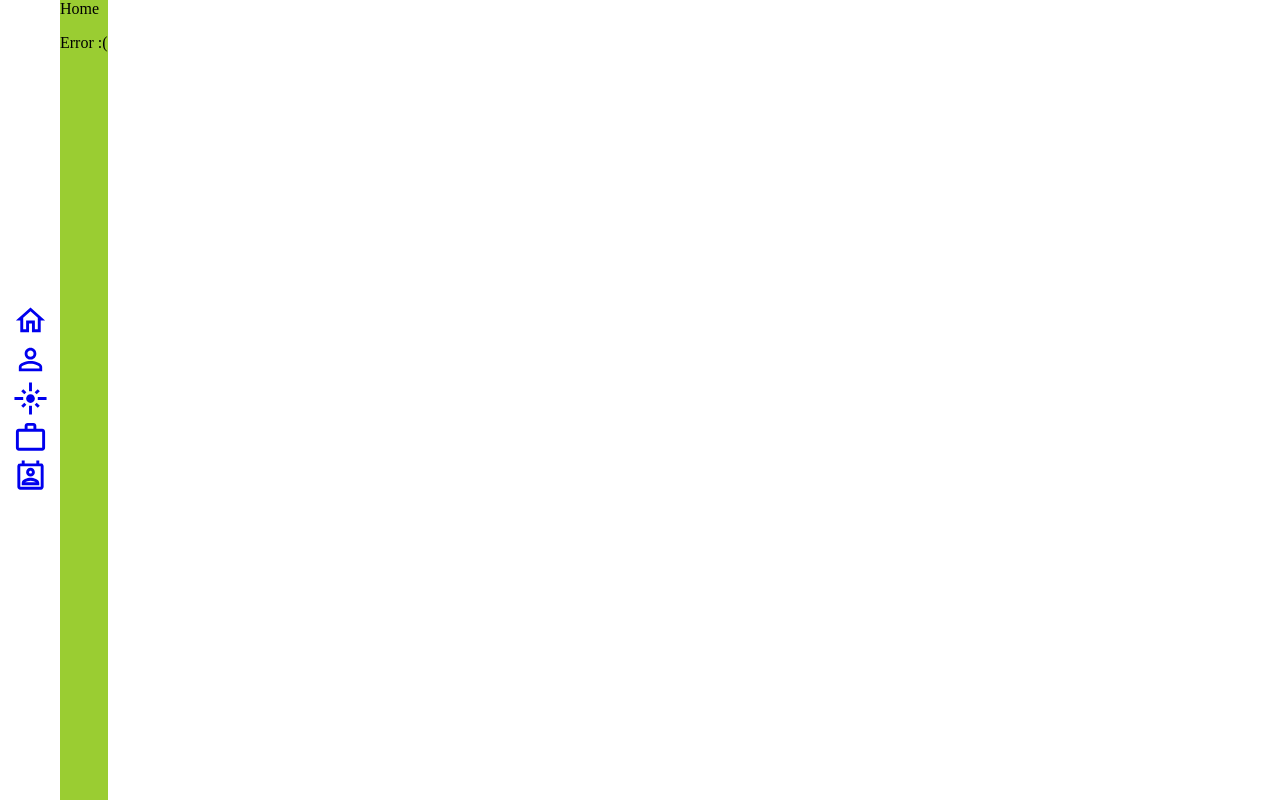
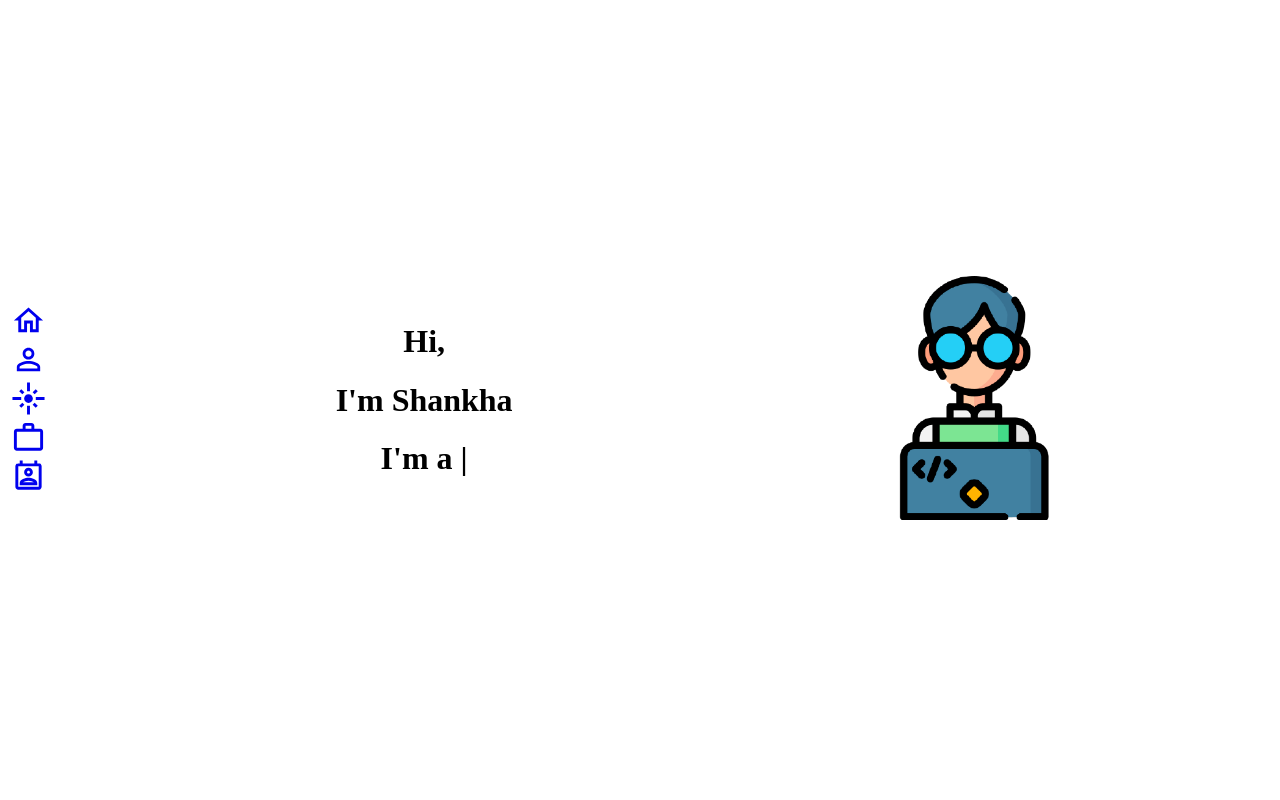
Before and after one commit to shankha001/PersonalWeb, a React (Create React App) app: page / in a window 1280 px wide. Built offline with nearby package versions, Linux system fonts and the light colour scheme.

Commit message:
[Homepage] add react-typical

```diff
--- a/package.json
+++ b/package.json
@@ -14,7 +14,8 @@
     "react-dom": "^16.13.1",
     "react-router": "^5.2.0",
     "react-router-dom": "^5.2.0",
-    "react-scripts": "3.4.3"
+    "react-scripts": "^4.0.0",
+    "react-typical": "^0.1.3"
   },
   "scripts": {
     "start": "react-scripts start",
--- a/src/components/Home/Home.jsx
+++ b/src/components/Home/Home.jsx
@@ -1,36 +1,70 @@
-import React from 'react';
-import './home.styles.scss';
-import { useQuery, gql } from '@apollo/client';
-
-const EXCHANGE_RATES = gql`
-  query G {
-    books {
-      title
-      author
-    }
-  }
-`;
-
+import React from "react";
+import "./home.styles.scss";
+import { useQuery, gql } from "@apollo/client";
+import { ReactComponent as ProfilePic } from "../../assets/profile.svg";
+import Typical from "react-typical";
 function Home() {
-  const ExchangeRates = () => {
-    const { loading, error, data } = useQuery(EXCHANGE_RATES);
-    if (loading) return <p>Loading...</p>;
-    if (error) return <p>Error :(</p>;
-
-    return data.books.map(({ title, author }) => (
-      <div key={title}>
-        <p>
-          {title}: {author}
-        </p>
-      </div>
-    ));
-  };
   return (
     <div className="home__container">
-      <div>Home</div>
-      <ExchangeRates />
+      <div className="home__me">
+        <h1>Hi,</h1>
+        <h1>I'm Shankha</h1>
+
+        <h1>
+          I'm a{" "}
+          <Typical
+            steps={[
+              "B.Tech(CSE) Student",
+              1000,
+              "Coder",
+              1000,
+              "Web Developer",
+              1000,
+
+              "Data Science Enthusiast",
+              1000,
+            ]}
+            loop={Infinity}
+            wrapper="b"
+          />
+        </h1>
+      </div>
+      <div className="home__photo">
+        <ProfilePic style={{ width: "50%", height: "50%" }} />
+      </div>
     </div>
   );
 }
 
+// const EXCHANGE_RATES = gql`
+//   query G {
+//     books {
+//       title
+//       author
+//     }
+//   }
+// `;
+
+// function Home() {
+//   const ExchangeRates = () => {
+//     const { loading, error, data } = useQuery(EXCHANGE_RATES);
+//     if (loading) return <p>Loading...</p>;
+//     if (error) return <p>Error :(</p>;
+
+//     return data.books.map(({ title, author }) => (
+//       <div key={title}>
+//         <p>
+//           {title}: {author}
+//         </p>
+//       </div>
+//     ));
+//   };
+//   return (
+//     <div className="home__container">
+//       <div>Home</div>
+//       <ExchangeRates />
+//     </div>
+//   );
+// }
+
 export default Home;
--- a/src/components/Home/home.styles.scss
+++ b/src/components/Home/home.styles.scss
@@ -1,3 +1,17 @@
 .home__container {
-  background-color: yellowgreen;
+  width: 100vw;
+  height: 100vh;
+  display: flex;
+  align-items: center;
+  justify-content: center;
 }
+.home {
+  &__me {
+    width: 50%;
+    text-align: center;
+  }
+  &__photo {
+    width: 40%;
+    text-align: center;
+  }
+}
```
Also changed, not shown: 1 other file (tests, documents, lock files or other folders).
